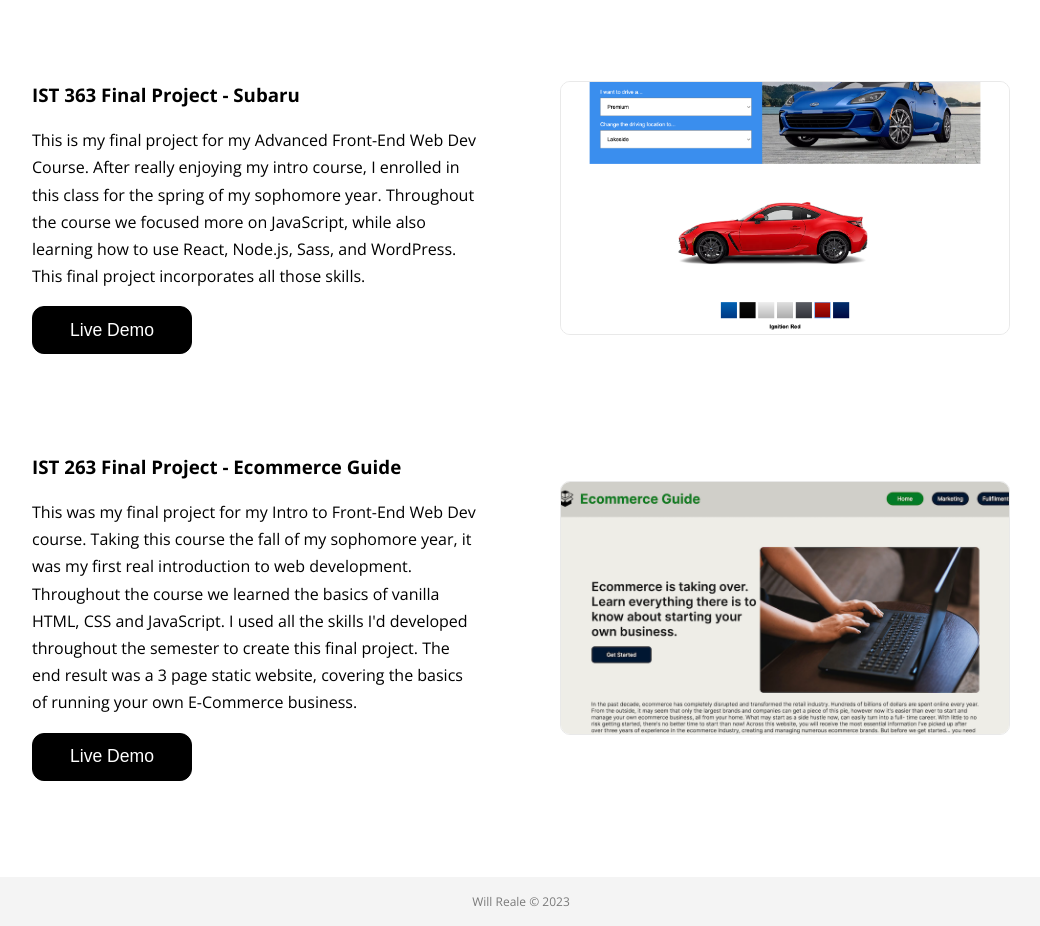
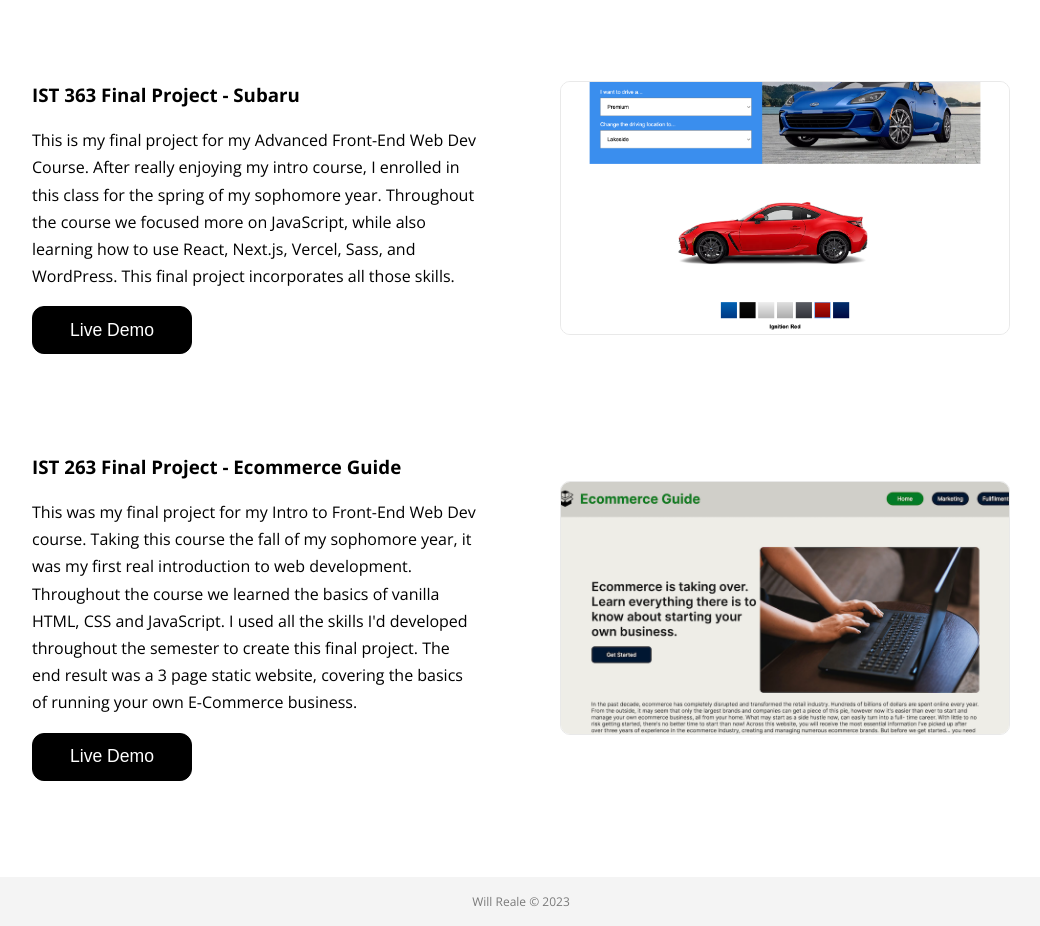
Before and after one commit to wreale/Personal-Portfolio, a Next.js app: page / in a window 1280 px wide. Shown: the part 1472-2398 px from the top of the page, without its empty margins (119-1159 px from the left). Built offline with nearby package versions, Linux system fonts and the light colour scheme.

Commit message:
fixed typo in subaru project bio

```diff
--- a/components/Projects.js
+++ b/components/Projects.js
@@ -4,7 +4,7 @@
 const Projects = () => {
     return <div>
         <SectionHeader>My Work:</SectionHeader>
-        <Project name={"IST 363 Final Project - Subaru"} slug={"ist363-final-project"} href={"https://ist-363-spring2023-subaru-git-main-wreale.vercel.app/"}>This is my final project for my Advanced Front-End Web Dev Course. After really enjoying my intro course, I enrolled in this class for the spring of my sophomore year. Throughout the course we focused more on JavaScript, while also learning how to use React, Node.js, Sass, and WordPress. This final project incorporates all those skills.</Project>
+        <Project name={"IST 363 Final Project - Subaru"} slug={"ist363-final-project"} href={"https://ist-363-spring2023-subaru-git-main-wreale.vercel.app/"}>This is my final project for my Advanced Front-End Web Dev Course. After really enjoying my intro course, I enrolled in this class for the spring of my sophomore year. Throughout the course we focused more on JavaScript, while also learning how to use React, Next.js, Vercel, Sass, and WordPress. This final project incorporates all those skills.</Project>
         <Project name={"IST 263 Final Project - Ecommerce Guide"} slug={"ist263-final-project"} href={"https://wreale.github.io/ist263/projectv2/index.html"}>This was my final project for my Intro to Front-End Web Dev course. Taking this course the fall of my sophomore year, it was my first real introduction to web development. Throughout the course we learned the basics of vanilla HTML, CSS and JavaScript. I used all the skills I'd developed throughout the semester to create this final project. The end result was a 3 page static website, covering the basics of running your own E-Commerce business.</Project>
     </div>
 }
```
